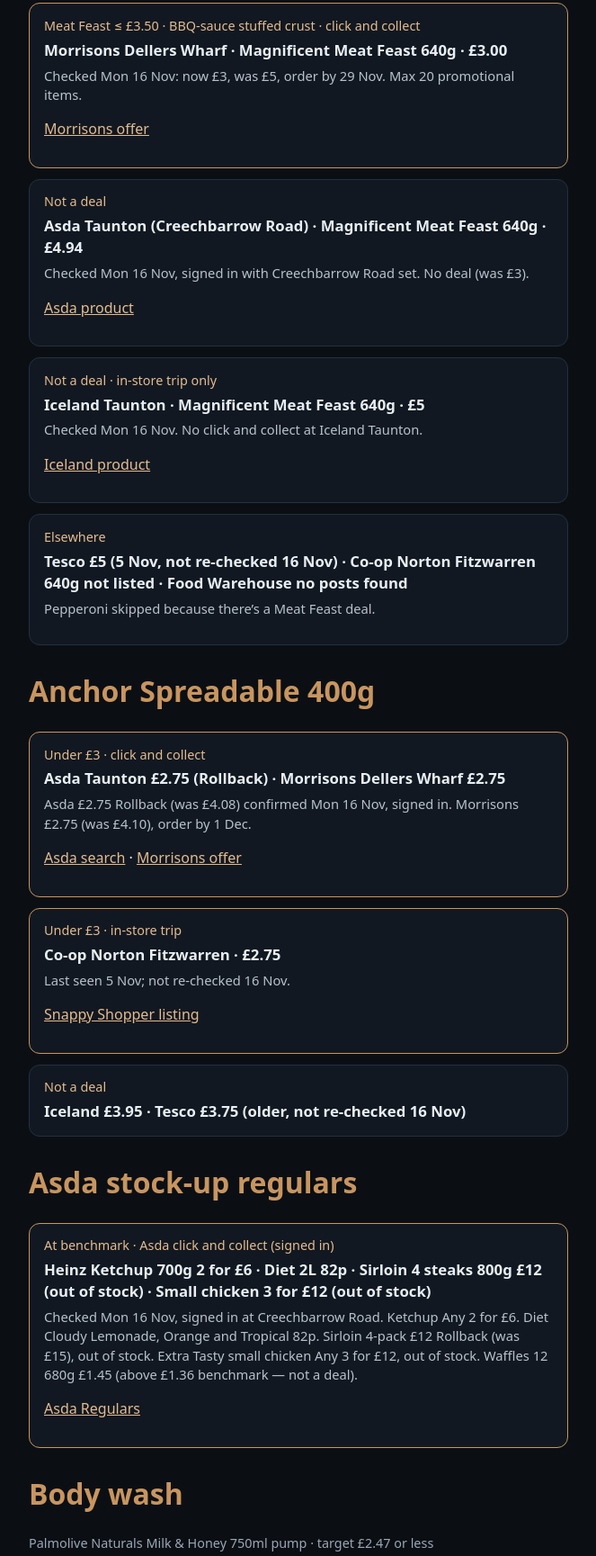
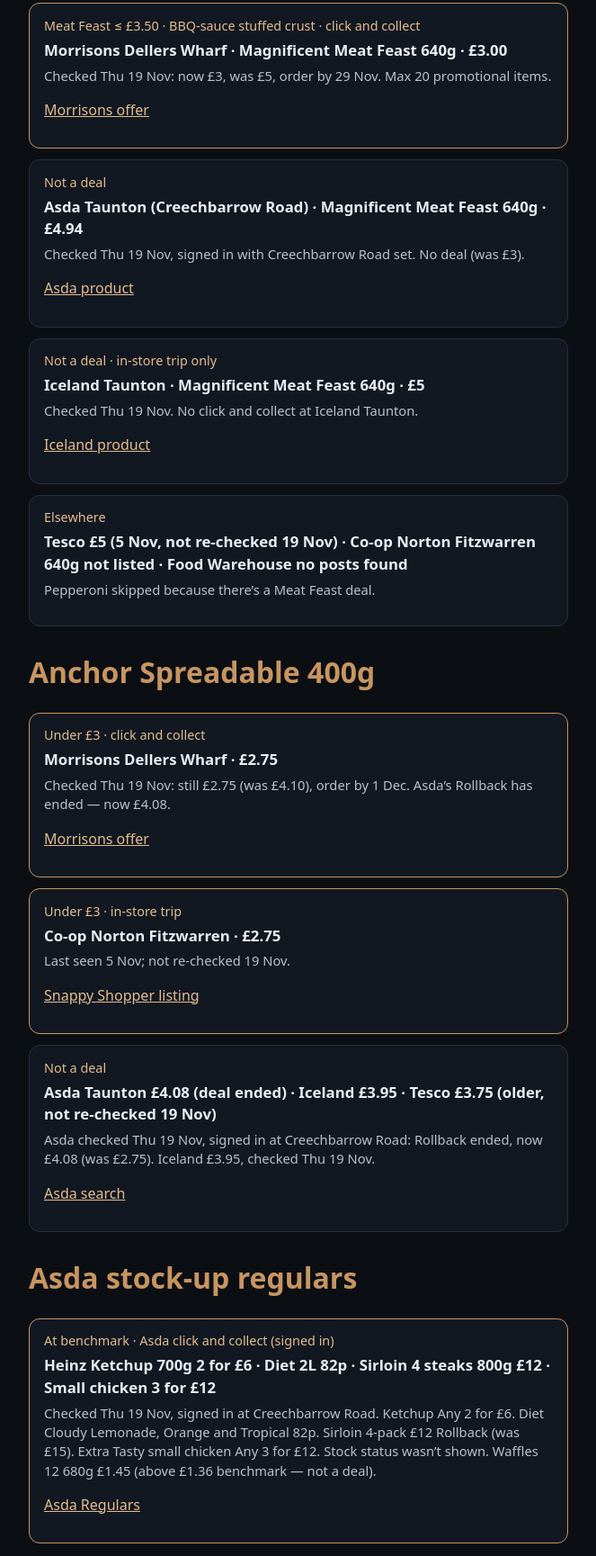
Before and after one commit to AlexanderRead2/alex-hub, a plain HTML site: page bob.html in a window 1280 px wide. Shown: the part 331-2060 px from the top of the page at 90% size, without its empty margins (308-971 px from the left). Drawn offline with Linux system fonts and the light colour scheme.

Commit message:
Del: deals update Thu 19 Nov

```diff
--- a/bob.html
+++ b/bob.html
@@ -17,7 +17,7 @@
     </nav>
 
     <h1>Local deals</h1>
-    <p class="meta">Taunton groceries · Updated Mon 16 Nov, about 8:25am UK · Del</p>
+    <p class="meta">Taunton groceries · Updated Thu 19 Nov, about 8:20am UK · Del</p>
 
     <h1 style="margin-top:1.25rem">Pizzas</h1>
     <p class="meta">Large Chicago Town only · Meat Feast preferred · no cheesy stuffed crust · no onions/peppers</p>
@@ -25,27 +25,27 @@
     <div class="card soon">
       <div class="when">Meat Feast ≤ £3.50 · BBQ-sauce stuffed crust · click and collect</div>
       <div class="title">Morrisons Dellers Wharf · Magnificent Meat Feast 640g · £3.00</div>
-      <p class="note">Checked Mon 16 Nov: now £3, was £5, order by 29 Nov. Max 20 promotional items.</p>
+      <p class="note">Checked Thu 19 Nov: now £3, was £5, order by 29 Nov. Max 20 promotional items.</p>
       <p><a href="https://groceries.morrisons.com/offers/now-3-was-5/1011061161">Morrisons offer</a></p>
     </div>
 
     <div class="card">
       <div class="when">Not a deal</div>
       <div class="title">Asda Taunton (Creechbarrow Road) · Magnificent Meat Feast 640g · £4.94</div>
-      <p class="note">Checked Mon 16 Nov, signed in with Creechbarrow Road set. No deal (was £3).</p>
+      <p class="note">Checked Thu 19 Nov, signed in with Creechbarrow Road set. No deal (was £3).</p>
       <p><a href="https://www.asda.com/groceries/product/frozen-takeaway-stuffed-crust-pizza/chicago-town-takeaway-stuffed-crust-magnificent-meat-feast-large-pizza-640g/9142221">Asda product</a></p>
     </div>
 
     <div class="card">
       <div class="when">Not a deal · in-store trip only</div>
       <div class="title">Iceland Taunton · Magnificent Meat Feast 640g · £5</div>
-      <p class="note">Checked Mon 16 Nov. No click and collect at Iceland Taunton.</p>
+      <p class="note">Checked Thu 19 Nov. No click and collect at Iceland Taunton.</p>
       <p><a href="https://www.iceland.co.uk/p/chicago-town-takeaway-stuffed-crust-magnificent-meat-feast-large-pizza-640g/102921.html">Iceland product</a></p>
     </div>
 
     <div class="card">
       <div class="when">Elsewhere</div>
-      <div class="title">Tesco £5 (5 Nov, not re-checked 16 Nov) · Co-op Norton Fitzwarren 640g not listed · Food Warehouse no posts found</div>
+      <div class="title">Tesco £5 (5 Nov, not re-checked 19 Nov) · Co-op Norton Fitzwarren 640g not listed · Food Warehouse no posts found</div>
       <p class="note">Pepperoni skipped because there’s a Meat Feast deal.</p>
     </div>
 
@@ -53,28 +53,30 @@
 
     <div class="card soon">
       <div class="when">Under £3 · click and collect</div>
-      <div class="title">Asda Taunton £2.75 (Rollback) · Morrisons Dellers Wharf £2.75</div>
-      <p class="note">Asda £2.75 Rollback (was £4.08) confirmed Mon 16 Nov, signed in. Morrisons £2.75 (was £4.10), order by 1 Dec.</p>
-      <p><a href="https://www.asda.com/groceries/search/anchor%20spreadable">Asda search</a> · <a href="https://groceries.morrisons.com/offers/now-2-75-was-4-10/1010943844">Morrisons offer</a></p>
+      <div class="title">Morrisons Dellers Wharf · £2.75</div>
+      <p class="note">Checked Thu 19 Nov: still £2.75 (was £4.10), order by 1 Dec. Asda’s Rollback has ended — now £4.08.</p>
+      <p><a href="https://groceries.morrisons.com/offers/now-2-75-was-4-10/1010943844">Morrisons offer</a></p>
     </div>
 
     <div class="card soon">
       <div class="when">Under £3 · in-store trip</div>
       <div class="title">Co-op Norton Fitzwarren · £2.75</div>
-      <p class="note">Last seen 5 Nov; not re-checked 16 Nov.</p>
+      <p class="note">Last seen 5 Nov; not re-checked 19 Nov.</p>
       <p><a href="https://www.snappyshopper.co.uk/stores/southern-co-op-norton-fitzwarren-4806/category/butter-spreads-886159/menuItem/anchor-spreadable-400g-20778064">Snappy Shopper listing</a></p>
     </div>
 
     <div class="card">
       <div class="when">Not a deal</div>
-      <div class="title">Iceland £3.95 · Tesco £3.75 (older, not re-checked 16 Nov)</div>
+      <div class="title">Asda Taunton £4.08 (deal ended) · Iceland £3.95 · Tesco £3.75 (older, not re-checked 19 Nov)</div>
+      <p class="note">Asda checked Thu 19 Nov, signed in at Creechbarrow Road: Rollback ended, now £4.08 (was £2.75). Iceland £3.95, checked Thu 19 Nov.</p>
+      <p><a href="https://www.asda.com/groceries/search/anchor%20spreadable">Asda search</a></p>
     </div>
 
     <h1 style="margin-top:1.75rem">Asda stock-up regulars</h1>
     <div class="card soon">
       <div class="when">At benchmark · Asda click and collect (signed in)</div>
-      <div class="title">Heinz Ketchup 700g 2 for £6 · Diet 2L 82p · Sirloin 4 steaks 800g £12 (out of stock) · Small chicken 3 for £12 (out of stock)</div>
-      <p class="note">Checked Mon 16 Nov, signed in at Creechbarrow Road. Ketchup Any 2 for £6. Diet Cloudy Lemonade, Orange and Tropical 82p. Sirloin 4-pack £12 Rollback (was £15), out of stock. Extra Tasty small chicken Any 3 for £12, out of stock. Waffles 12 680g £1.45 (above £1.36 benchmark — not a deal).</p>
+      <div class="title">Heinz Ketchup 700g 2 for £6 · Diet 2L 82p · Sirloin 4 steaks 800g £12 · Small chicken 3 for £12</div>
+      <p class="note">Checked Thu 19 Nov, signed in at Creechbarrow Road. Ketchup Any 2 for £6. Diet Cloudy Lemonade, Orange and Tropical 82p. Sirloin 4-pack £12 Rollback (was £15). Extra Tasty small chicken Any 3 for £12. Stock status wasn’t shown. Waffles 12 680g £1.45 (above £1.36 benchmark — not a deal).</p>
       <p><a href="https://www.asda.com/groceries/favourites-lists/regulars">Asda Regulars</a></p>
     </div>
 
@@ -82,11 +84,11 @@
     <p class="meta">Palmolive Naturals Milk &amp; Honey 750ml pump · target £2.47 or less</p>
     <div class="card">
       <div class="when">No deal today</div>
-      <div class="title">Asda £2.65 (16 Nov) · others not checked 16 Nov (earlier: Tesco/Morrisons/Superdrug £2.80)</div>
+      <div class="title">Asda £2.65 (19 Nov) · others not checked 19 Nov (earlier: Tesco/Morrisons/Superdrug £2.80)</div>
       <p class="note">Nothing at or below £2.47. Savers/Home Bargains/Boots/B&amp;M 750ml not confirmed as a deal.</p>
     </div>
 
-    <p class="meta" style="margin-top:1.5rem">Checks: Mon &amp; Thu mornings. Collection: Morrisons Dellers Wharf (TA1 1DX), Asda Creechbarrow Road (TA1 2AN). Asda 7:00am slot sold out today; 50p for the next three days.</p>
+    <p class="meta" style="margin-top:1.5rem">Checks: Mon &amp; Thu mornings. Collection: Morrisons Dellers Wharf (TA1 1DX), Asda Creechbarrow Road (TA1 2AN). Asda 7:00am slot sold out today and £1 Fri–Sun.</p>
   </div>
 </body>
 </html>
```
